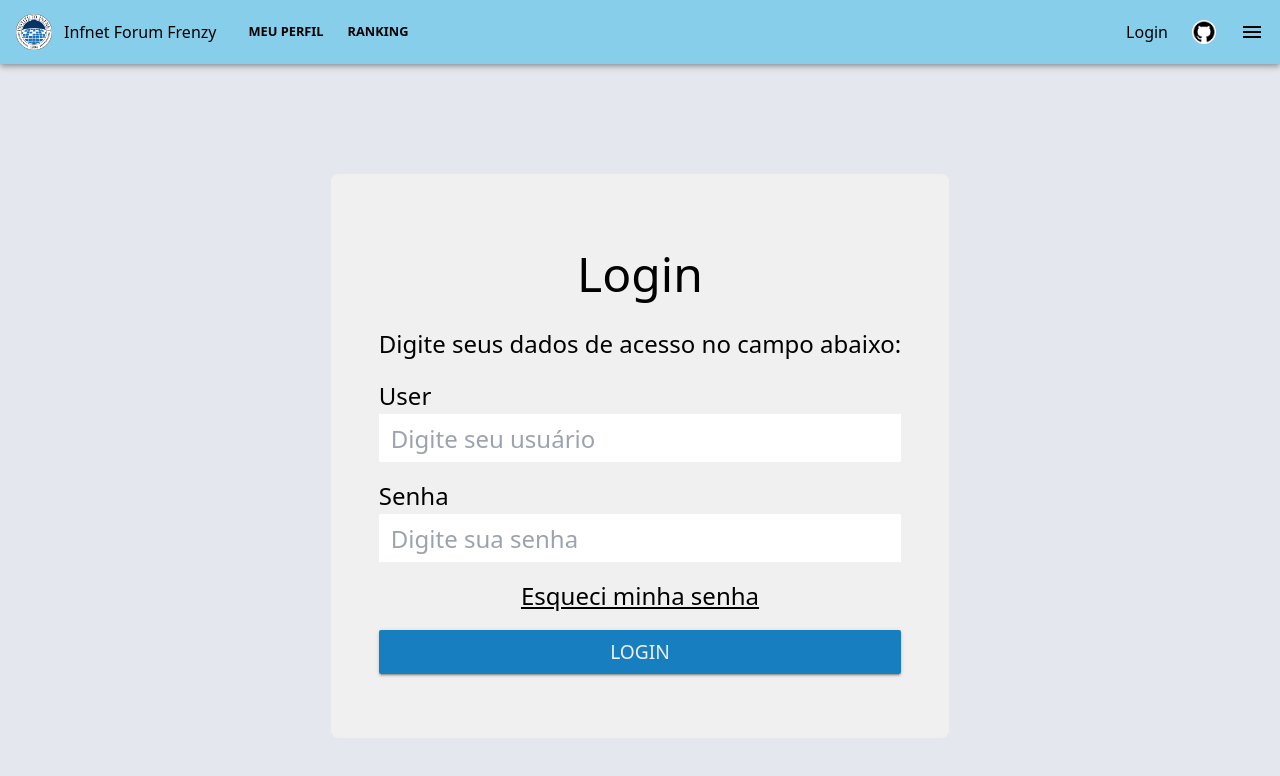
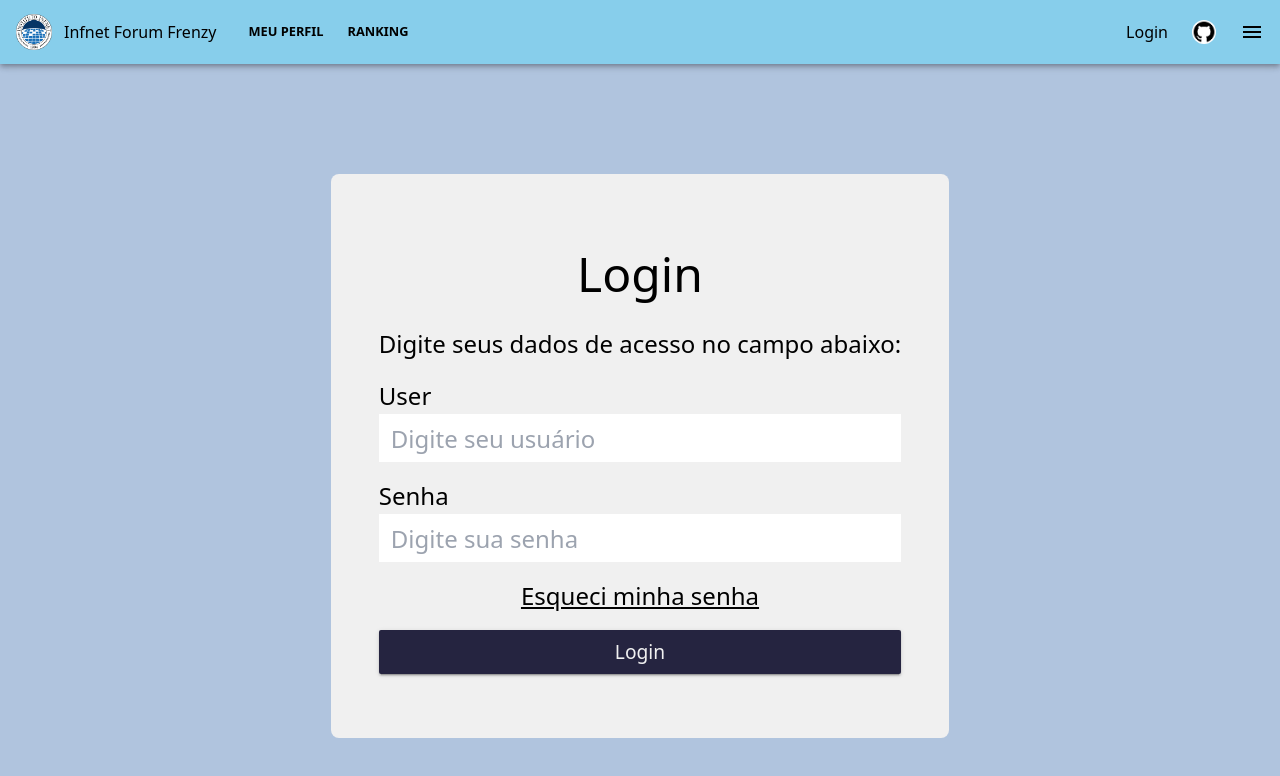
Before and after one commit to ranierioliveira/infnet-forum-frenzy, a React (Vite) app: page /login in a window 1280 px wide. Shown: the top 776 px of the page. Built offline with nearby package versions, Linux system fonts and the light colour scheme.

Commit message:
Cor de fundo
Adição da cor de fundo

```diff
--- a/src/App.css
+++ b/src/App.css
@@ -0,0 +1,3 @@
+body{
+    background-color: #b0c4de;
+}
--- a/src/components/PostInsert/PostInsert.module.css
+++ b/src/components/PostInsert/PostInsert.module.css
@@ -28,7 +28,7 @@
 }
 
 .botao{
-    background-color: blue;
+    background-color: #252440;
     color: white;
     padding: 4px;
     border-radius: 4px;
--- a/src/components/PostListPage/PostListPage.jsx
+++ b/src/components/PostListPage/PostListPage.jsx
@@ -48,7 +48,8 @@ export default function PostListPage({ action }) {
         </div>
       )}
 
-      <Link to='/login' className={styles['link-login']} >Faça login para acessar mais tópicos</Link>
+
+      {action && <Link to='/login' className={styles['link-login']} >Faça login para acessar mais tópicos</Link>}
 
     </div>
   );
--- a/src/pages/Login/Login.module.css
+++ b/src/pages/Login/Login.module.css
@@ -4,7 +4,7 @@
     justify-content: center;
     align-items: start;
     padding-top: 48px;
-    background-color: #e4e7ed;
+    background-color: #b0c4de;
   }
 
   .login-titulo{
@@ -42,11 +42,10 @@
     align-items: center;
     justify-content: center;
     height: 44px;
-    background-color: #177FBF;
+    background-color: #252440;
     padding: 6px 16px;
     font-size: 0.875rem;
     box-shadow: 0px 3px 1px -2px rgba(0,0,0,0.2), 0px 2px 2px 0px rgba(0,0,0,0.14), 0px 1px 5px 0px rgba(0,0,0,0.12);
-    text-transform: uppercase;
     border-radius: 2px;
     color: #f0f0f0;
     width: 100%;
```
